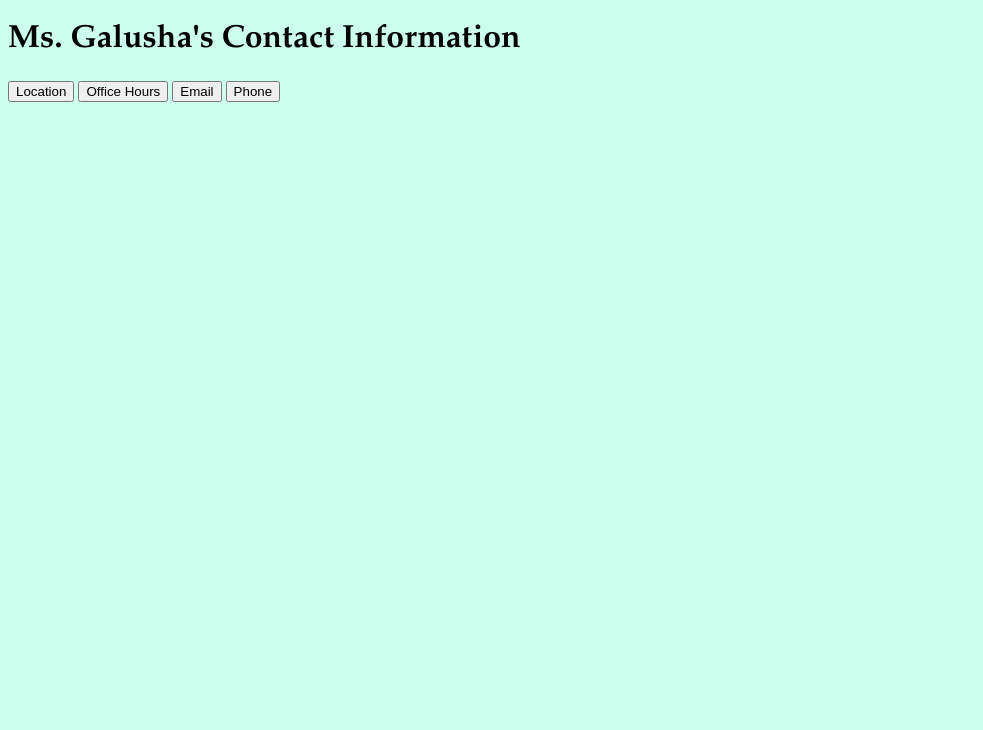
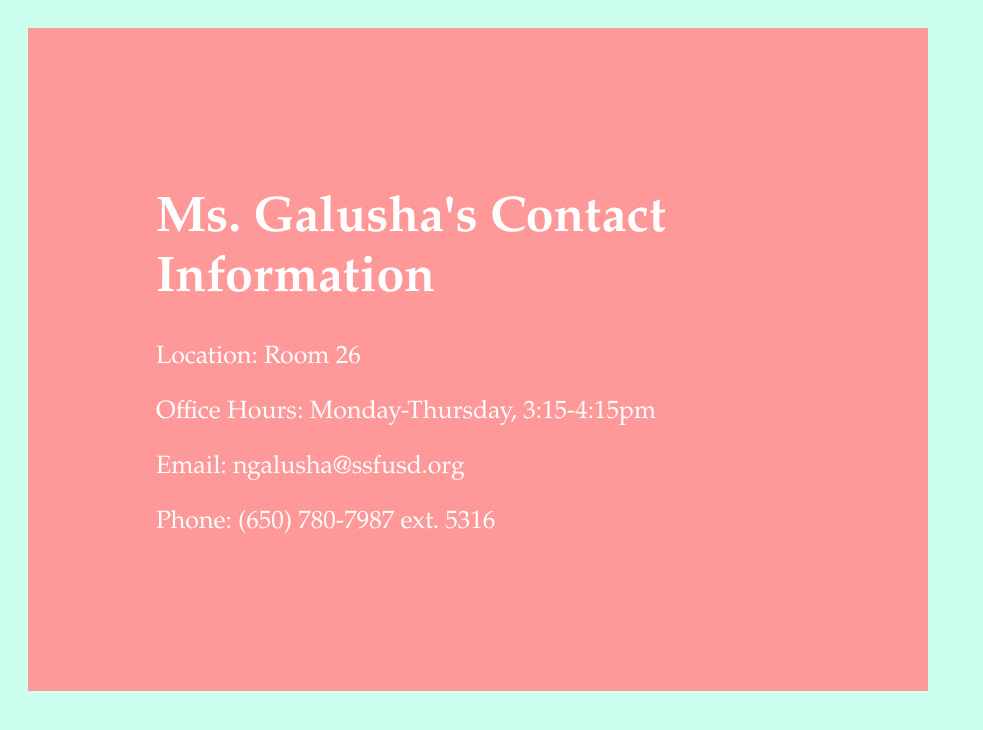
Before and after one commit to nikkicoll/math-homework-helper, a plain HTML site: page contact-me.html in a window 1280 px wide. Shown: the whole page, without its empty margins (0-983 px from the left). Drawn offline with Linux system fonts and the light colour scheme.

Commit message:
Update contact page CSS and nav bar

```diff
--- a/contact-me.html
+++ b/contact-me.html
@@ -11,12 +11,10 @@
   <body>
     <div class ="contact-info">
       <h1>Ms. Galusha's Contact Information</h1>
-      <div class="btn-group" role="group" aria-label="">
-        <button class="btn btn-default btn-lg" type="submit">Location</button>
-        <button class="btn btn-default btn-lg" type="submit">Office Hours</button>
-        <button class="btn btn-default btn-lg" type="submit">Email</button>
-        <button class="btn btn-default btn-lg" type="submit">Phone</button>
-      </div>
+      <p>Location: Room 26</p>
+      <p>Office Hours: Monday-Thursday, 3:15-4:15pm</p>
+      <p>Email: ngalusha@ssfusd.org</p>
+      <p>Phone: (650) 780-7987 ext. 5316</p>
     </div>
   </body>
 
--- a/style.css
+++ b/style.css
@@ -24,7 +24,7 @@ body {
   color: #ffffff;
   padding: 10px 15px 10px 10px;
   font-size: 35px;
-  background-color: #e6005c;
+  background-color: #ff6699;
   background-position: center;
   width: 250px;
   height: 60px;
@@ -113,3 +113,15 @@ a:visited {
 }
 
 /*Contact me page styling*/
+.contact-info {
+  width: 900px;
+  background-color: #ff9999;
+  color: #ffffff;
+  margin: 20px 20px;
+  left: 10;
+  padding: 10%;
+  font-size: 25px;
+  background-position: center;
+  width: 900px;
+  position: absolute;
+}
```
Also changed, not shown: index.html (+5 -3 lines), script.js (+7 -4 lines).
